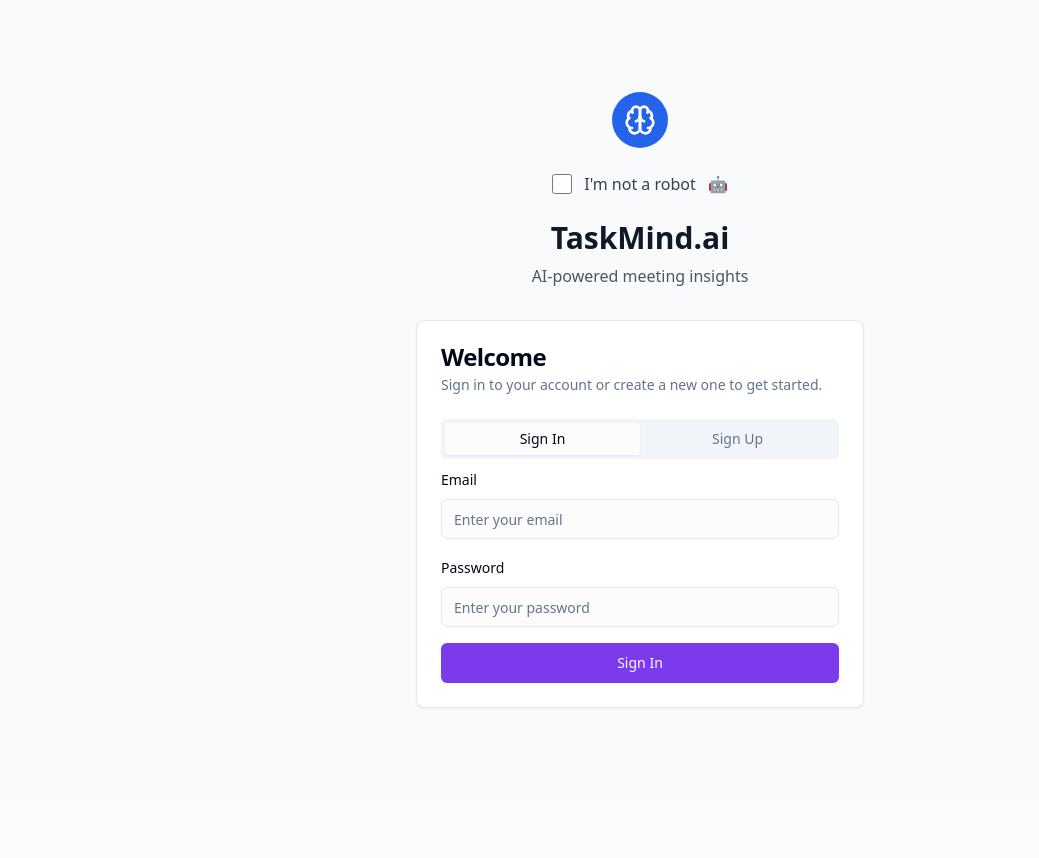
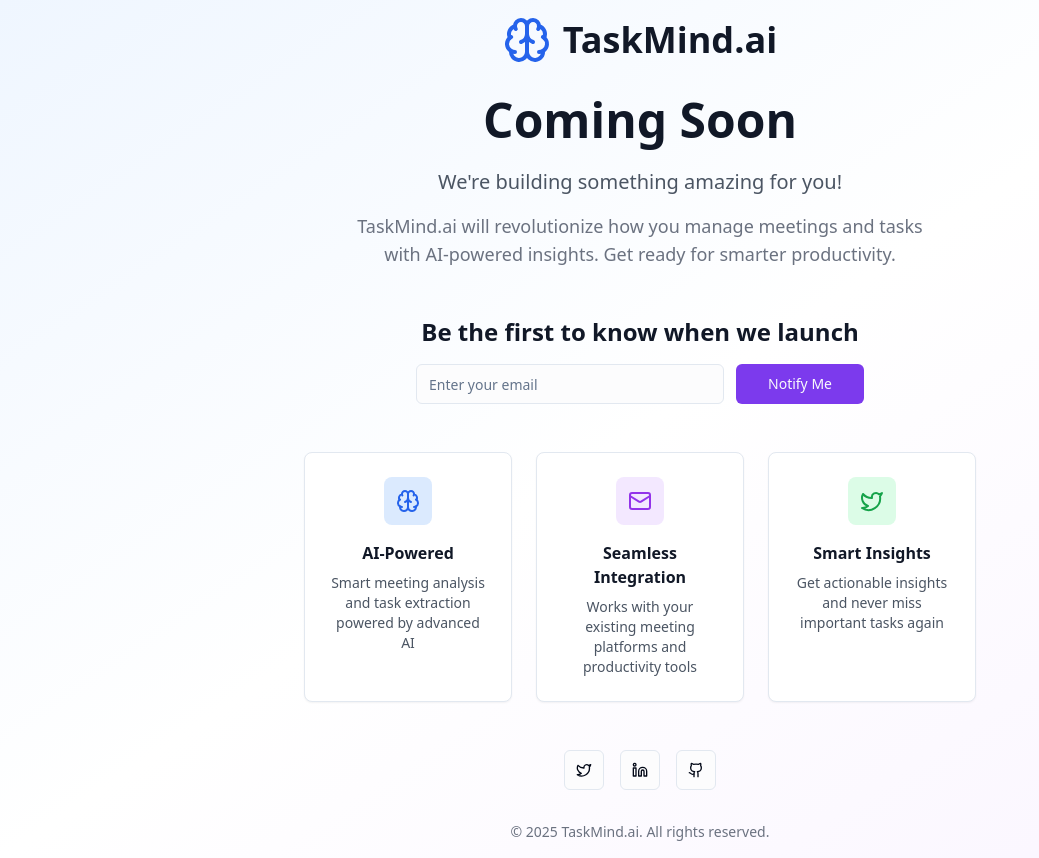
Before and after one commit to VatsalPandya47/TaskMind.Dev, a React (Vite) app: page / in a window 1280 px wide. Before the commit this address led to /auth. Shown: the whole page, without its empty margins (0-1039 px from the left). Before the commit the page ends 800 px from the top, so only its background shows below. Built offline with nearby package versions, Linux system fonts and the light colour scheme.

Commit message:
feat: Implement "Coming Soon" page
Replaced the main application content with a "Coming Soon" page, including basic styling and messaging. This ensures the website displays a holding page while development continues.

```diff
--- a/src/App.tsx
+++ b/src/App.tsx
@@ -1,63 +1,20 @@
+
 import { Toaster } from "@/components/ui/toaster";
 import { Toaster as Sonner } from "@/components/ui/sonner";
 import { TooltipProvider } from "@/components/ui/tooltip";
 import { QueryClient, QueryClientProvider } from "@tanstack/react-query";
-import { BrowserRouter, Routes, Route } from "react-router-dom";
-import { AuthProvider } from "@/contexts/AuthContext";
-import Index from "./pages/Index";
-import Auth from "./pages/Auth";
-import NotFound from "./pages/NotFound";
-import ProtectedRoute from "./components/ProtectedRoute";
-import ZoomCallback from "./components/ZoomCallback";
-import PrivacyPolicy from "./pages/PrivacyPolicy";
-import TermsOfUse from "./pages/TermsOfUse";
-import Support from "./pages/Support";
-import Documentation from "./pages/Documentation";
-import HowItWorks from "./pages/HowItWorks";
-import UseCases from "./pages/UseCases";
-import Help from "./pages/Help";
-import Careers from "./pages/Careers";
-import Manifesto from "./pages/Manifesto";
+import ComingSoon from "./components/ComingSoon";
 import "./App.css";
 
 const queryClient = new QueryClient();
 
 const App = () => (
   <QueryClientProvider client={queryClient}>
-    <AuthProvider>
-      <TooltipProvider>
-        <Toaster />
-        <Sonner />
-        <BrowserRouter>
-          <Routes>
-            <Route path="/auth" element={<Auth />} />
-            <Route path="/how-it-works" element={<HowItWorks />} />
-            <Route path="/use-cases" element={<UseCases />} />
-            <Route path="/help" element={<Help />} />
-            <Route path="/careers" element={<Careers />} />
-            <Route path="/manifesto" element={<Manifesto />} />
-            <Route path="/privacy-policy" element={<PrivacyPolicy />} />
-            <Route path="/terms-of-use" element={<TermsOfUse />} />
-            <Route path="/support" element={<Support />} />
-            <Route path="/documentation" element={<Documentation />} />
-            <Route path="/zoom-callback" element={
-              <ProtectedRoute>
-                <ZoomCallback />
-              </ProtectedRoute>
-            } />
-            <Route
-              path="/"
-              element={
-                <ProtectedRoute>
-                  <Index />
-                </ProtectedRoute>
-              }
-            />
-            <Route path="*" element={<NotFound />} />
-          </Routes>
-        </BrowserRouter>
-      </TooltipProvider>
-    </AuthProvider>
+    <TooltipProvider>
+      <Toaster />
+      <Sonner />
+      <ComingSoon />
+    </TooltipProvider>
   </QueryClientProvider>
 );
 
--- /dev/null
+++ b/src/components/ComingSoon.tsx
@@ -0,0 +1,122 @@
+
+import { Brain, Mail, Twitter, Linkedin, Github } from "lucide-react";
+import { Button } from "@/components/ui/button";
+import { Input } from "@/components/ui/input";
+import { useState } from "react";
+
+const ComingSoon = () => {
+  const [email, setEmail] = useState("");
+  const [isSubmitted, setIsSubmitted] = useState(false);
+
+  const handleSubmit = (e: React.FormEvent) => {
+    e.preventDefault();
+    // For now, just show success message
+    setIsSubmitted(true);
+    setEmail("");
+  };
+
+  return (
+    <div className="min-h-screen bg-gradient-to-br from-blue-50 via-white to-purple-50 flex items-center justify-center p-4">
+      <div className="max-w-2xl mx-auto text-center">
+        {/* Logo and Brand */}
+        <div className="flex items-center justify-center space-x-3 mb-8">
+          <Brain className="h-12 w-12 text-blue-600" />
+          <h1 className="text-4xl font-bold text-gray-900">TaskMind.ai</h1>
+        </div>
+
+        {/* Coming Soon Message */}
+        <div className="mb-12">
+          <h2 className="text-5xl font-bold text-gray-900 mb-6">
+            Coming Soon
+          </h2>
+          <p className="text-xl text-gray-600 mb-4">
+            We're building something amazing for you!
+          </p>
+          <p className="text-lg text-gray-500 max-w-xl mx-auto">
+            TaskMind.ai will revolutionize how you manage meetings and tasks with AI-powered insights.
+            Get ready for smarter productivity.
+          </p>
+        </div>
+
+        {/* Email Signup */}
+        <div className="mb-12">
+          <h3 className="text-2xl font-semibold text-gray-900 mb-4">
+            Be the first to know when we launch
+          </h3>
+          {!isSubmitted ? (
+            <form onSubmit={handleSubmit} className="flex flex-col sm:flex-row gap-3 max-w-md mx-auto">
+              <Input
+                type="email"
+                placeholder="Enter your email"
+                value={email}
+                onChange={(e) => setEmail(e.target.value)}
+                required
+                className="flex-1"
+              />
+              <Button type="submit" className="px-8">
+                Notify Me
+              </Button>
+            </form>
+          ) : (
+            <div className="bg-green-50 border border-green-200 rounded-lg p-4 max-w-md mx-auto">
+              <p className="text-green-800 font-medium">
+                Thank you! We'll notify you when we launch.
+              </p>
+            </div>
+          )}
+        </div>
+
+        {/* Features Preview */}
+        <div className="grid md:grid-cols-3 gap-6 mb-12">
+          <div className="bg-white rounded-lg p-6 shadow-sm border">
+            <div className="w-12 h-12 bg-blue-100 rounded-lg flex items-center justify-center mb-4 mx-auto">
+              <Brain className="h-6 w-6 text-blue-600" />
+            </div>
+            <h4 className="font-semibold text-gray-900 mb-2">AI-Powered</h4>
+            <p className="text-gray-600 text-sm">
+              Smart meeting analysis and task extraction powered by advanced AI
+            </p>
+          </div>
+          <div className="bg-white rounded-lg p-6 shadow-sm border">
+            <div className="w-12 h-12 bg-purple-100 rounded-lg flex items-center justify-center mb-4 mx-auto">
+              <Mail className="h-6 w-6 text-purple-600" />
+            </div>
+            <h4 className="font-semibold text-gray-900 mb-2">Seamless Integration</h4>
+            <p className="text-gray-600 text-sm">
+              Works with your existing meeting platforms and productivity tools
+            </p>
+          </div>
+          <div className="bg-white rounded-lg p-6 shadow-sm border">
+            <div className="w-12 h-12 bg-green-100 rounded-lg flex items-center justify-center mb-4 mx-auto">
+              <Twitter className="h-6 w-6 text-green-600" />
+            </div>
+            <h4 className="font-semibold text-gray-900 mb-2">Smart Insights</h4>
+            <p className="text-gray-600 text-sm">
+              Get actionable insights and never miss important tasks again
+            </p>
+          </div>
+        </div>
+
+        {/* Social Links */}
+        <div className="flex justify-center space-x-4 mb-8">
+          <Button variant="outline" size="icon">
+            <Twitter className="h-4 w-4" />
+          </Button>
+          <Button variant="outline" size="icon">
+            <Linkedin className="h-4 w-4" />
+          </Button>
+          <Button variant="outline" size="icon">
+            <Github className="h-4 w-4" />
+          </Button>
+        </div>
+
+        {/* Footer */}
+        <p className="text-sm text-gray-500">
+          © 2025 TaskMind.ai. All rights reserved.
+        </p>
+      </div>
+    </div>
+  );
+};
+
+export default ComingSoon;
```
